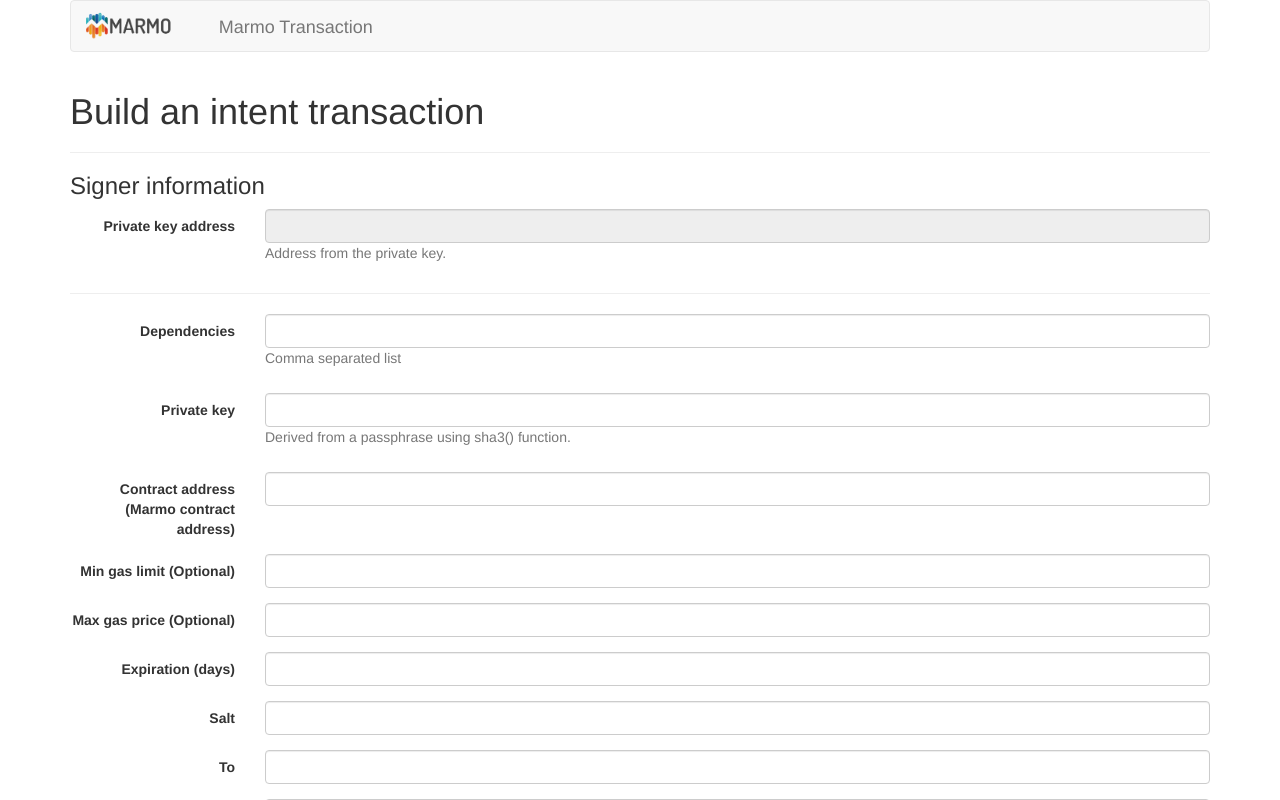
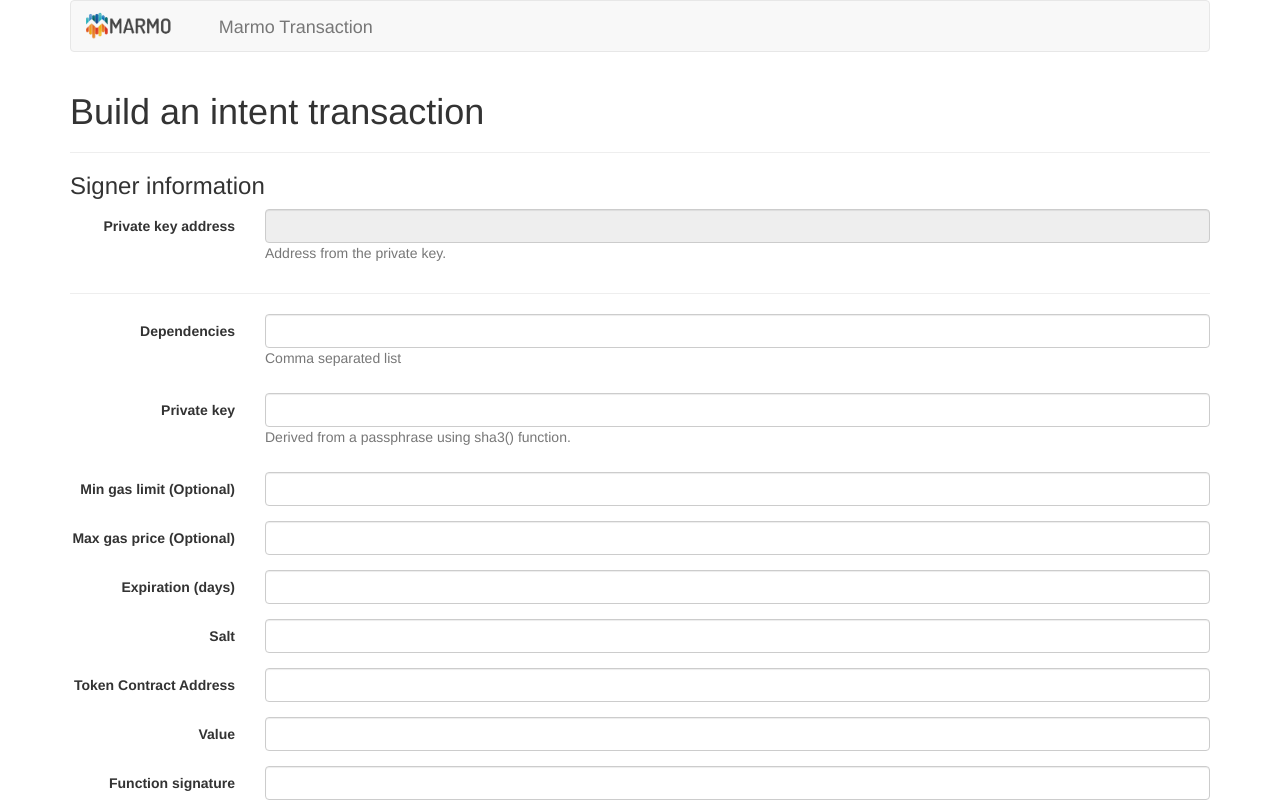
Before and after one commit to rcnfinance/marmo-dapp, a React (Create React App) app: page / in a window 1280 px wide. Shown: the top 800 px of the page. Built offline with nearby package versions, Linux system fonts and the light colour scheme; what web3 would draw is missing.

Commit message:
[REMOVE] contract address from signer component

```diff
--- a/src/containers/Signer.js
+++ b/src/containers/Signer.js
@@ -15,12 +15,11 @@ class Signer extends Component {
    state = {
     signer: "",
     dependencies: "",
-    contractAddress: "",
     minGasLimit: "",
     maxGasPrice: "",
     expiration: "",
     salt: "",
-    to: "",
+    tokenContractAddress: "",
     value: "",
     functionSignature: "",
     functionParameters: "",
@@ -41,7 +40,8 @@ class Signer extends Component {
   // Handle Send transaction button
   sendTransaction = (state) => {
 
-    let intent = buildIntentTx(state);
+    console.log(this.state);
+    let intent = buildIntentTx(this.state);
     console.log(intent);
 
   }
@@ -123,18 +123,6 @@ class Signer extends Component {
 
         </FormGroup>
 
-        <FormGroup controlId="contractAddress">
-
-          <Col componentClass={ControlLabel} sm={2}>
-            Contract address (Marmo contract address)
-          </Col>
-
-          <Col sm={10}>
-            <FormControl type="text" value={this.state.contractAddress} onChange={this.onChange} />
-          </Col>
-
-        </FormGroup>
-
         <FormGroup controlId="minGasLimit">
 
           <Col componentClass={ControlLabel} sm={2}>
@@ -183,14 +171,14 @@ class Signer extends Component {
 
         </FormGroup>
 
-        <FormGroup controlId="to">
+        <FormGroup controlId="tokenContractAddress">
 
           <Col componentClass={ControlLabel} sm={2}>
-            To
+          Token Contract Address
           </Col>
 
           <Col sm={10}>
-            <FormControl type="text" value={this.state.to} onChange={this.onChange} />
+            <FormControl type="text" value={this.state.tokenContractAddress} onChange={this.onChange} />
           </Col>
 
         </FormGroup>
```
